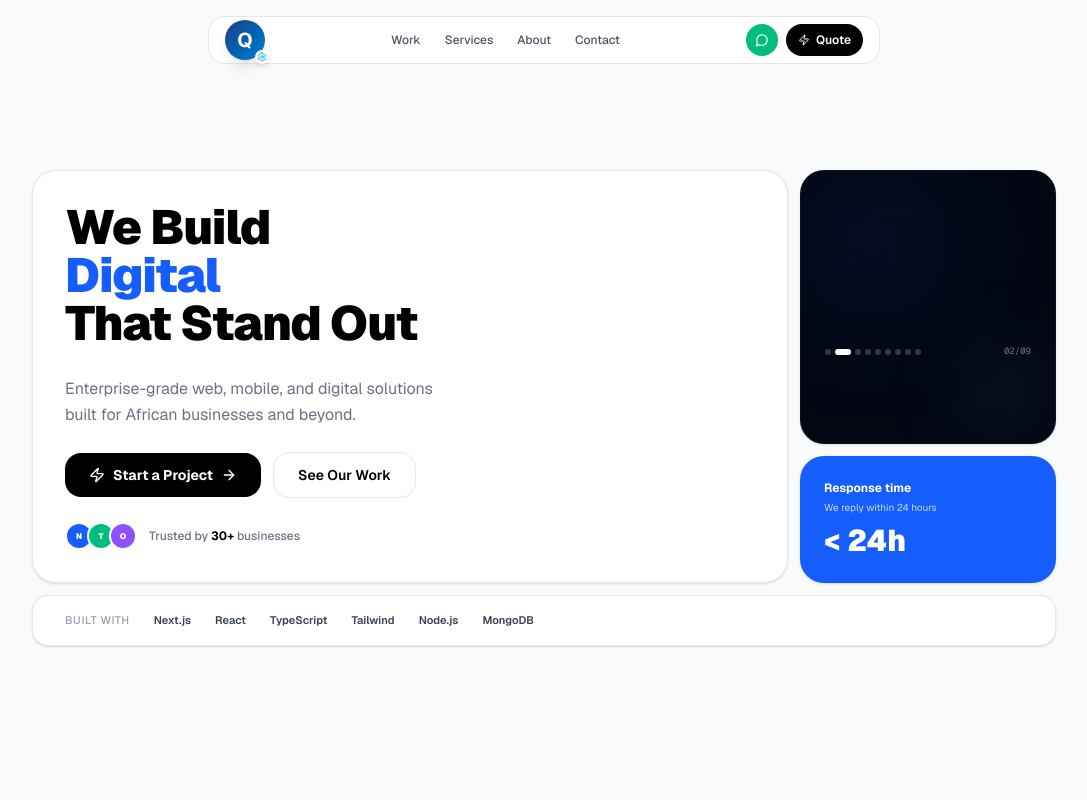
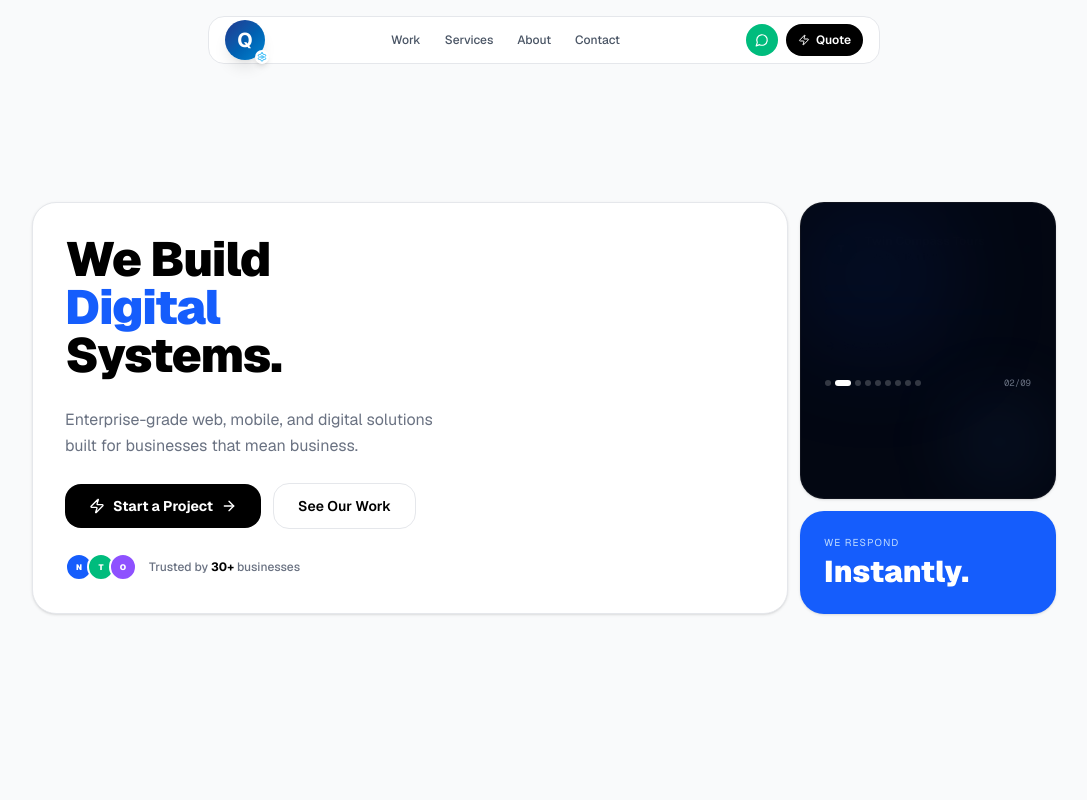
Before and after one commit to MacBarrack/qymafrique-solutions, a Next.js app: page / in a window 1280 px wide. Shown: the top 800 px of the page, without its empty margins (96-1183 px from the left). Built offline with nearby package versions, Linux system fonts and the light colour scheme.

Commit message:
fixed hero new

```diff
--- a/components/hero-new.tsx
+++ b/components/hero-new.tsx
@@ -4,7 +4,7 @@ import { useState, useEffect } from "react"
 import Link from "next/link"
 import { ArrowRight, Zap } from "lucide-react"
 
-const phrases = ["That Convert", "That Scale", "That Stand Out", "That Last", "That Matter"]
+const phrases = ["Websites.", "Platforms.", "Systems.", "Experiences.", "Solutions."]
 
 const clients = [
   { name: "Nitibu Healthcare",  dot: "bg-blue-600" },
@@ -88,7 +88,7 @@ export function HeroNew() {
 
               <div className="mt-6">
                 <p className="text-base text-gray-500 max-w-sm leading-relaxed mb-6">
-                  Enterprise-grade web, mobile, and digital solutions built for African businesses and beyond.
+                  Enterprise-grade web, mobile, and digital solutions built for businesses that mean business.
                 </p>
 
                 <div className="flex flex-wrap items-center gap-3 mb-6">
@@ -190,23 +190,14 @@ export function HeroNew() {
 
               {/* Response time card */}
               <div className="bg-blue-600 rounded-3xl p-6 shadow-sm">
-                <p className="text-white text-xs font-bold mb-1">Response time</p>
-                <p className="text-blue-200 text-[10px]">We reply within 24 hours</p>
-                <p className="text-white font-black text-3xl mt-2">&lt; 24h</p>
+                <p className="text-blue-200 text-[10px] uppercase tracking-widest mb-1">We respond</p>
+                <p className="text-white font-black text-3xl">Instantly.</p>
               </div>
 
             </div>
           </div>
 
-          {/* ── TECH BAR — its own card ── */}
-          <div className="mt-3 bg-white border border-gray-200 rounded-2xl px-8 py-4 shadow-sm">
-            <div className="flex flex-wrap items-center gap-x-6 gap-y-2">
-              <span className="text-[11px] text-gray-400 font-medium uppercase tracking-wider">Built with</span>
-              {["Next.js", "React", "TypeScript", "Tailwind", "Node.js", "MongoDB"].map(t => (
-                <span key={t} className="text-[11px] font-semibold text-gray-700">{t}</span>
-              ))}
-            </div>
-          </div>
+
 
         </div>
       </div>
```
